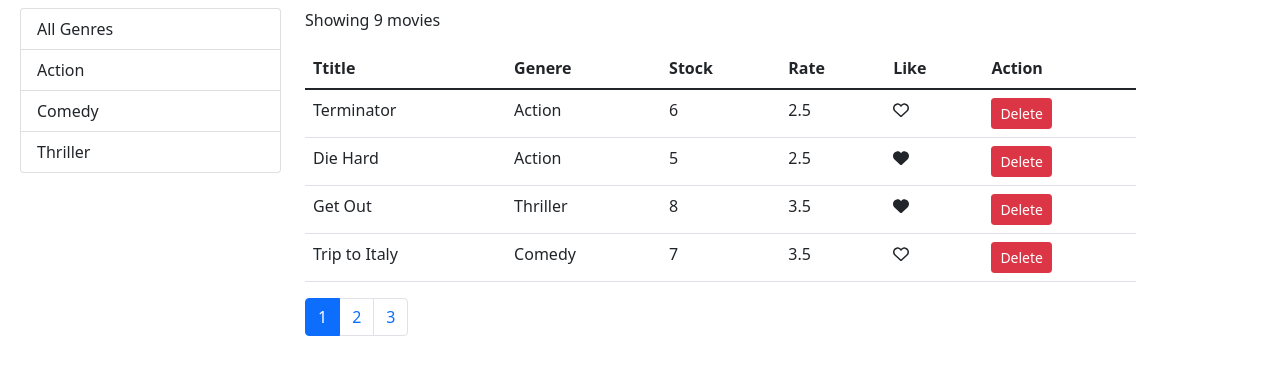
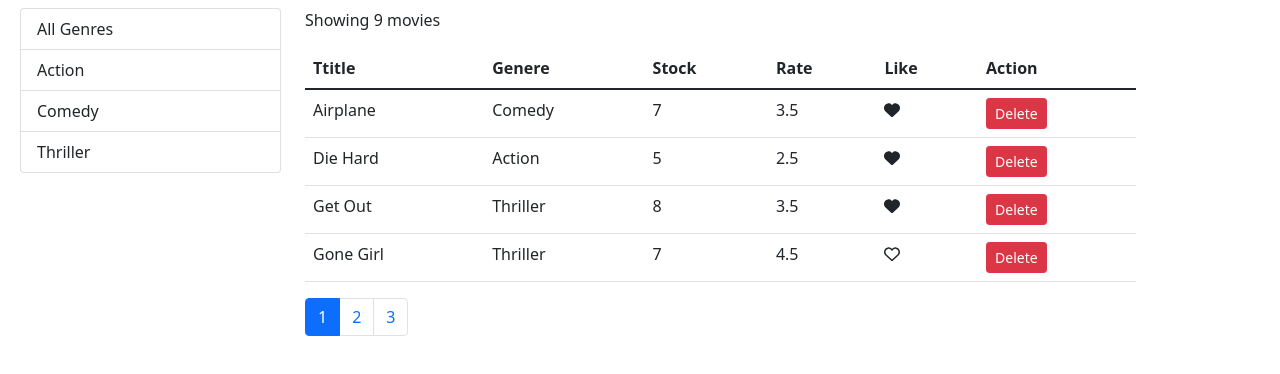
Before and after one commit to jamiul/react-docker, a React (Create React App) app in the folder frontend/: page / in a window 1280 px wide. Shown: the top 374 px of the page. Built offline with nearby package versions, Linux system fonts and the light colour scheme.

Commit message:
17- Sorting- Implementing Sorting

```diff
--- a/frontend/src/components/movies.jsx
+++ b/frontend/src/components/movies.jsx
@@ -1,17 +1,19 @@
 import React from 'react';
-import Like from './like';
+import MoviesTable from './moviesTable';
 import ListGroup from './common/listGroup';
 import Pagination from './common/pagination';
 import { getMovies } from '../services/fakeMovieService'
 import { getGenres } from '../services/fakeGenreService'
 import { paginate } from '../utlis/paginate';
+import _ from "lodash"
 
 class Movies extends React.Component {
     state = {
         movies: [],
         genres: [],
         currentPage: 1,
-        pageSize: 4
+        pageSize: 4,
+        sortColumn: { path: 'title', order: 'asc' }
     };
     componentDidMount() {
         const genres = [{_id: '', name: 'All Genres'}, ...getGenres()];
@@ -42,11 +44,25 @@ class Movies extends React.Component {
     handleGenreSelect = (genre) => {
         this.setState({ selectedGenre: genre, currentPage: 1 });
     }
+    // handle sort
+    handleSort = path => {
+        // this.setState({ sortColumn: { path, order: 'asc' } });
+        // console.log(path);
+        const sortColumn = { ...this.state.sortColumn };
+        if (sortColumn.path === path) {
+            sortColumn.order = sortColumn.order === 'asc' ? 'desc' : 'asc';
+        } else {
+            sortColumn.path = path;
+            sortColumn.order = 'asc';
+        }
+        this.setState({ sortColumn });
+    }
     render() {
         const {length: count} = this.state.movies // destructuring
         const {
             currentPage,
             pageSize,
+            sortColumn,
             selectedGenre,
             movies: allMovies
         } = this.state;
@@ -55,7 +71,10 @@ class Movies extends React.Component {
         const filtered =
                     selectedGenre && selectedGenre._id ?
                     allMovies.filter(m => m.genre._id === selectedGenre._id) : allMovies;
-        const movies = paginate(filtered, currentPage, pageSize);
+
+        const sorted = _.orderBy(filtered, [sortColumn.path], [sortColumn.order])
+
+        const movies = paginate(sorted, currentPage, pageSize);
 
         return (
             <div className='row'>
@@ -68,42 +87,12 @@ class Movies extends React.Component {
                 </div>
                 <div className="col">
                 <p>Showing {filtered.length} movies</p>
-                <table className="table">
-                    <thead>
-                        <tr>
-                            <th>Ttitle</th>
-                            <th>Genere</th>
-                            <th>Stock</th>
-                            <th>Rate</th>
-                            <th>Like</th>
-                            <th>Action</th>
-                        </tr>
-                    </thead>
-                    <tbody>
-                        {movies.map(movie => (
-                            <tr key={movie._id}>
-                                <td>{movie.title}</td>
-                                <td>{movie.genre.name}</td>
-                                <td>{movie.numberInStock}</td>
-                                <td>{movie.dailyRentalRate}</td>
-                                <td>
-                                    <Like
-                                        liked={movie.liked}
-                                        onClick={() => this.handleLike(movie)}
-                                    />
-                                    </td>
-                                <td>
-                                    <button
-                                        onClick={() => this.handleDelete(movie)}
-                                        className='btn btn-danger btn-sm'
-                                        >
-                                            Delete
-                                    </button>
-                                </td>
-                            </tr>
-                        ))}
-                    </tbody>
-                </table>
+                <MoviesTable
+                    movies={movies}
+                    onDelete={this.handleDelete}
+                    onLike={this.handleLike}
+                    onSort={this.handleSort}
+                />
                 <Pagination
                     itemsCount={filtered.length}
                     pageSize={pageSize}
--- /dev/null
+++ b/frontend/src/components/moviesTable.jsx
@@ -0,0 +1,46 @@
+import React from 'react';
+import Like from './like';
+
+const MoviesTable = (props) => {
+    const { movies, onDelete, onLike, onSort } = props;
+    return (
+        <table className="table">
+            <thead>
+                <tr>
+                    <th onClick={() => onSort('title')}>Ttitle</th>
+                    <th onClick={() => onSort('genre.name')}>Genere</th>
+                    <th onClick={() => onSort('numberInStock')}>Stock</th>
+                    <th onClick={() => onSort('dailyRentalRate')}>Rate</th>
+                    <th>Like</th>
+                    <th>Action</th>
+                </tr>
+            </thead>
+            <tbody>
+                {movies.map(movie => (
+                    <tr key={movie._id}>
+                        <td>{movie.title}</td>
+                        <td>{movie.genre.name}</td>
+                        <td>{movie.numberInStock}</td>
+                        <td>{movie.dailyRentalRate}</td>
+                        <td>
+                            <Like
+                                liked={movie.liked}
+                                onClick={() => onLike(movie)}
+                            />
+                            </td>
+                        <td>
+                            <button
+                                onClick={() => onDelete(movie)}
+                                className='btn btn-danger btn-sm'
+                                >
+                                    Delete
+                            </button>
+                        </td>
+                    </tr>
+                ))}
+            </tbody>
+        </table>
+    );
+}
+
+export default MoviesTable;
```
